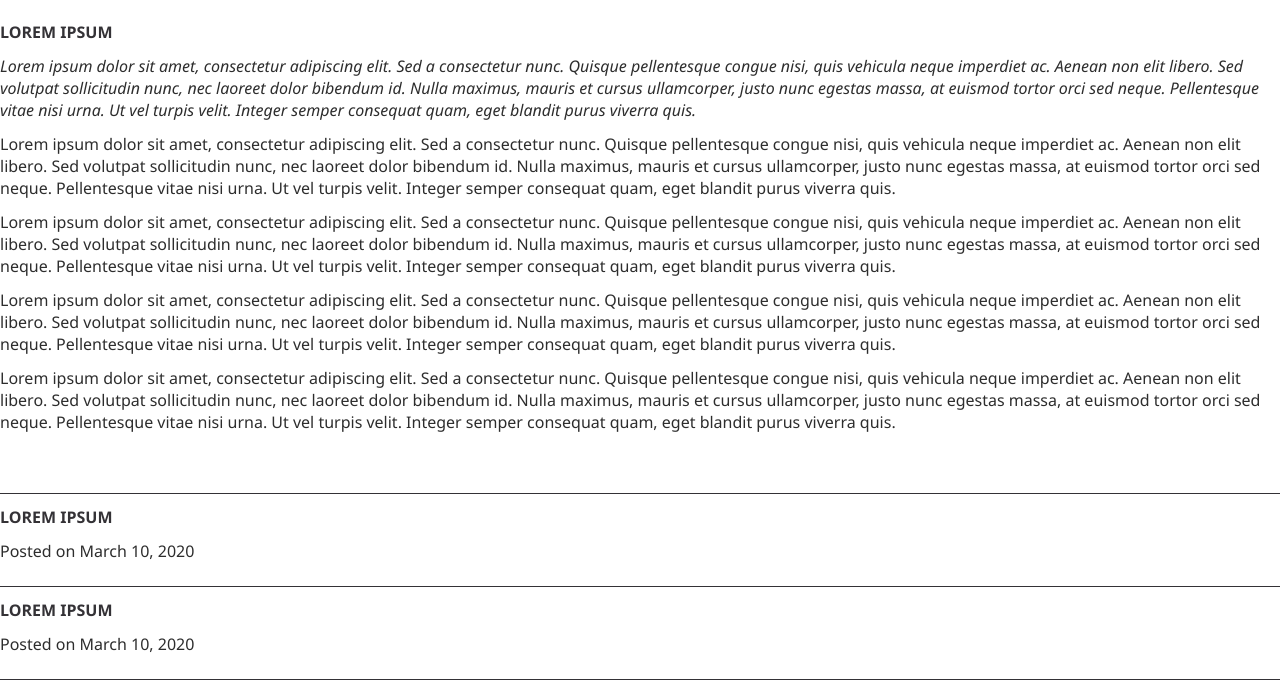
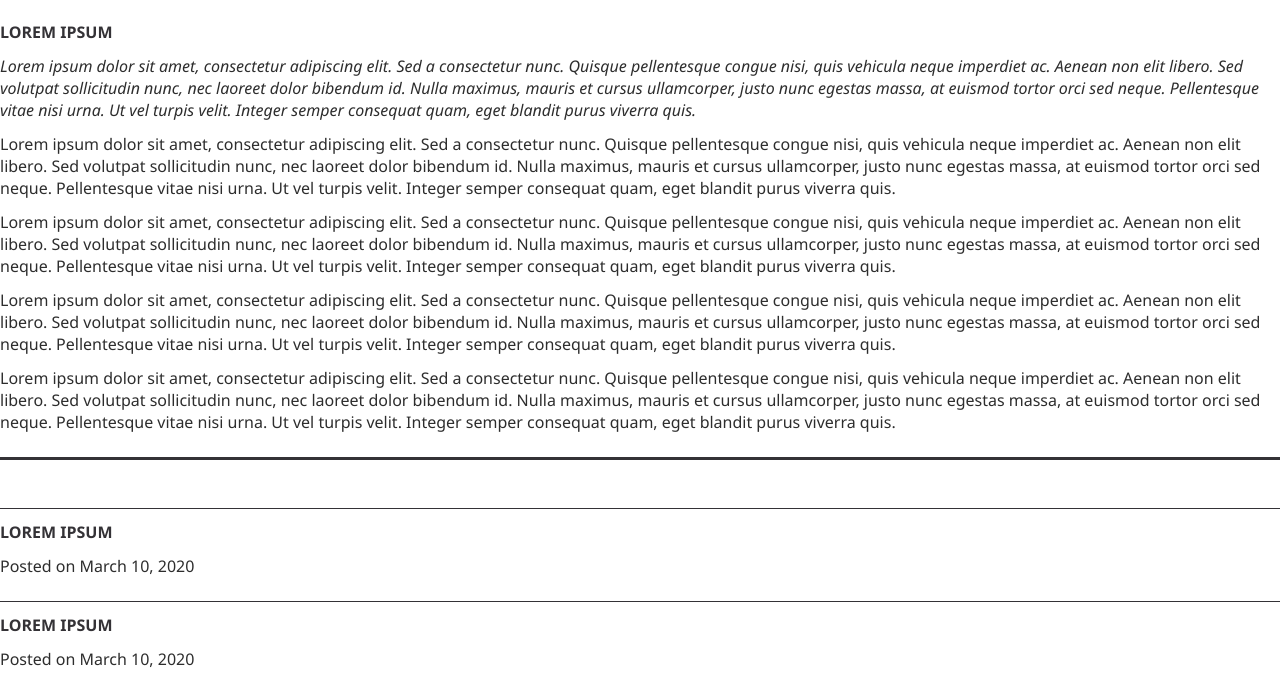
Before and after one commit to kauffmanes/rwd-intro, a plain HTML site: page index.html in a window 1280 px wide. Shown: the part 84-773 px from the top of the page. Drawn offline with Linux system fonts and the light colour scheme.

Commit message:
added border

```diff
--- a/index.html
+++ b/index.html
@@ -8,7 +8,7 @@
 </head>
 <body>
     <div class="page">
-        <div class="blog section">
+        <section class="blog">
             <header>
                 <h1>All the Flying Cars</h1>
             </header>
@@ -44,7 +44,7 @@
                     <p>Posted on March 10, 2020</p>
                 </div>
             </aside>
-        </div><!-- / .blog.section-->
+        </section>
     </div><!-- / .page -->
 </body>
 </html>
--- a/styles.css
+++ b/styles.css
@@ -17,6 +17,11 @@ main {
 
 aside {
     padding: 24px 0;
+}
+
+.blog-post {
+    border-bottom: solid 3px var(--PrimaryColor);
+    padding-bottom: 12px;
 }
 
 .blog-preview {
@@ -55,3 +60,5 @@ p {
 .lede {
     font-style: italic;
 }
+
+/** layout CSS here */
```
